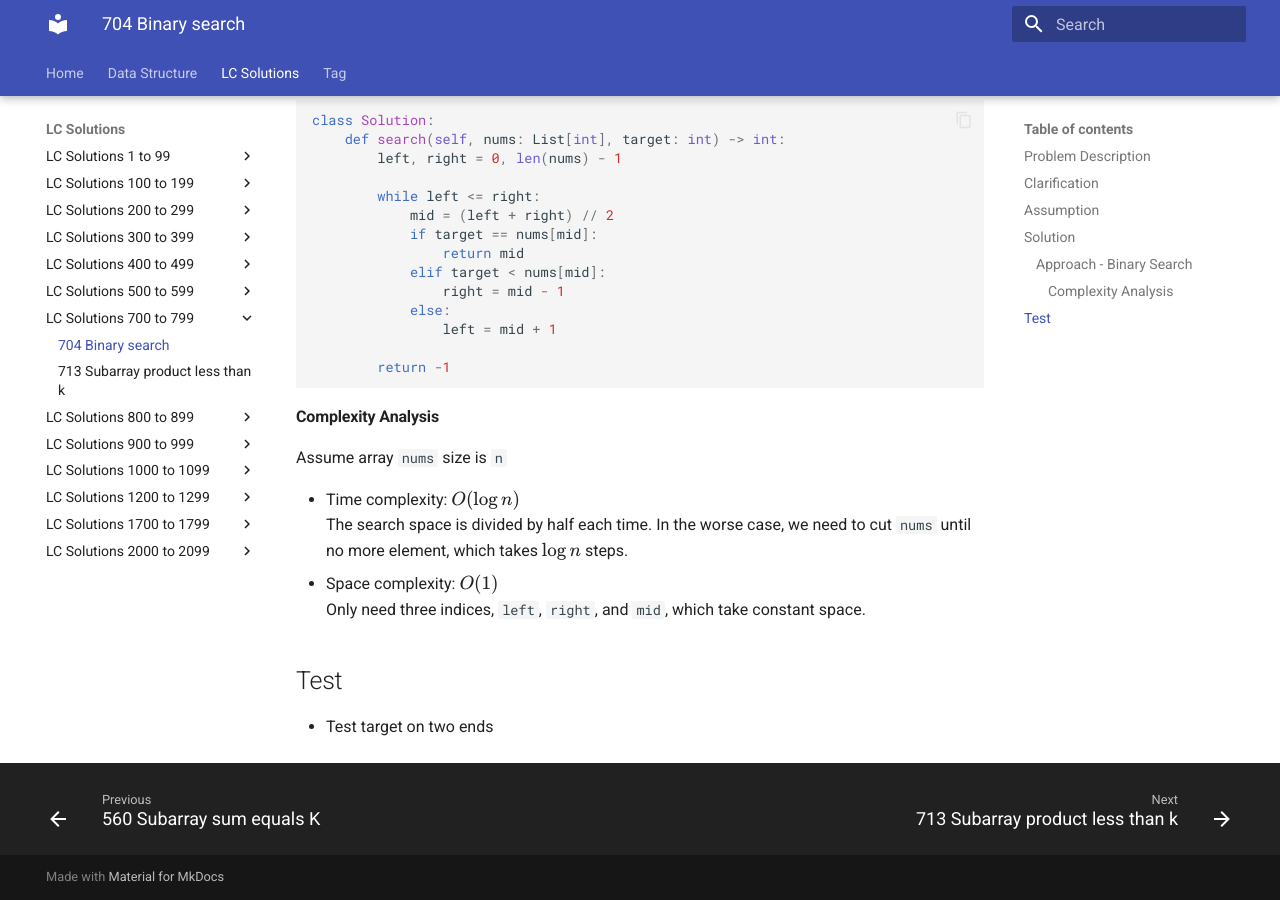
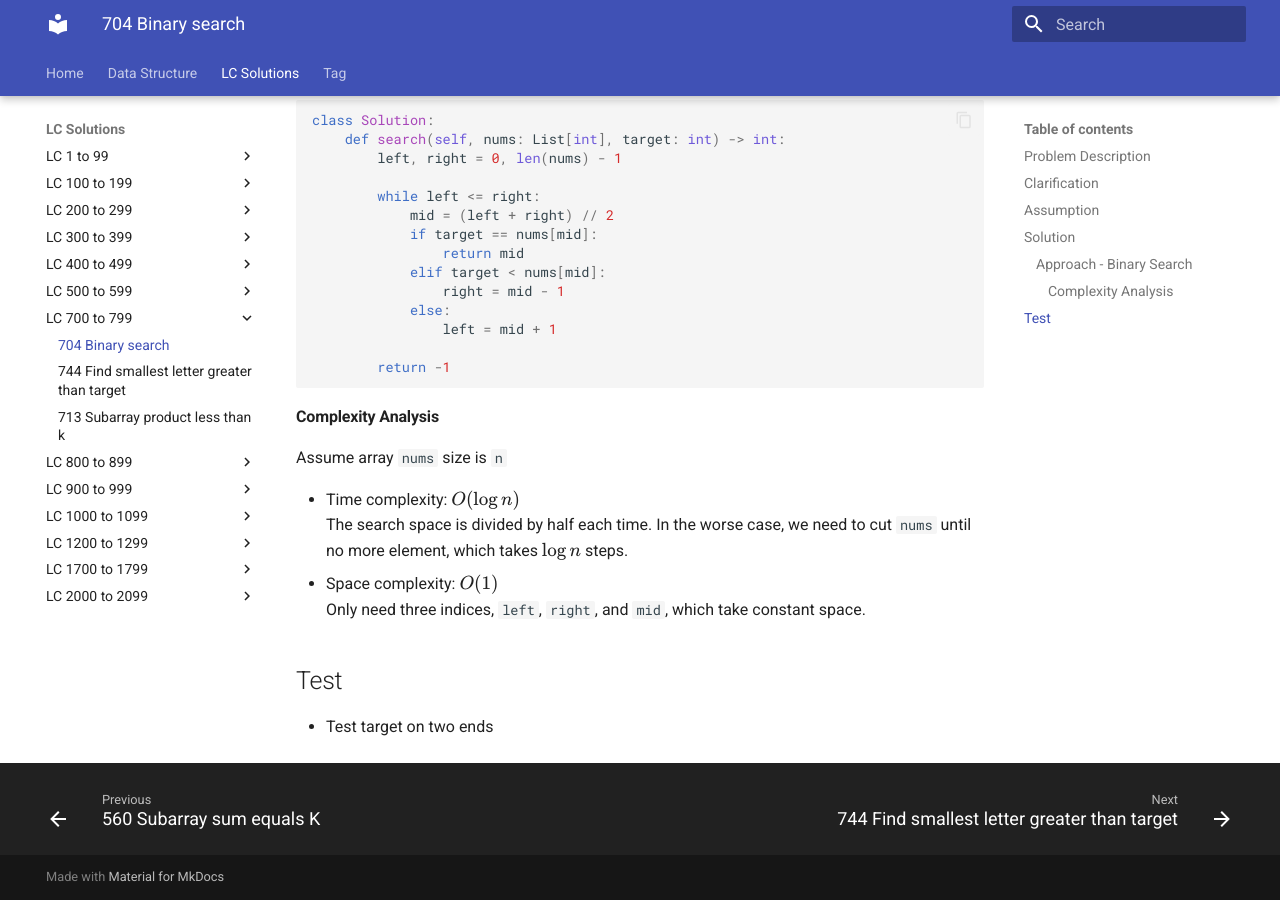
Before and after one commit to RogerLuo-Code/coding-practice, an MkDocs documentation site: the page built from docs/lc-solutions/lc0700-0799/lc0704-binary-search.md, in a window 1280 px wide and 900 px high, scrolled down 964 px. Built offline with MkDocs 1.6.1 and Material for MkDocs 9.7.7, drawn with Linux system fonts in a browser that asks for light colours; some of the changed text lies outside the part shown.

Commit message:
Add solutions to LC 35, 704, 744

```diff
--- a/mkdocs.yml
+++ b/mkdocs.yml
@@ -66,7 +66,7 @@
   - Data Structure:
     - Linked List: data-structure/linked-list/linked-list.md
   - LC Solutions:
-    - LC Solutions 1 to 99:
+    - LC 1 to 99:
       - 1 Two sum: lc-solutions/lc0001-0099/lc0001-two-sum.md
       - 2 Add two numbers: lc-solutions/lc0001-0099/lc0002-add-two-numbers.md
       - 15 3sum: lc-solutions/lc0001-0099/lc0015-3sum.md
@@ -75,49 +75,51 @@
       - 23 Merge k sorted list: lc-solutions/lc0001-0099/lc0023-merge-k-sorted-lists.md
       - 26 Remove duplicates from sorted array: lc-solutions/lc0001-0099/lc0026-remove-duplicates-from-sorted-array.md
       - 27 Remove element: lc-solutions/lc0001-0099/lc0027-remove-element.md
+      - 35 Search insert position: lc-solutions/lc0001-0099/lc0035-search-insert-position.md
       - 75 Sort colors: lc-solutions/lc0001-0099/lc0075-sort-colors.md
       - 80 Remove duplicates from sorted array II: lc-solutions/lc0001-0099/lc0080-remove-duplicates-from-sorted-array-ii.md
       - 88 Merge sorted array: lc-solutions/lc0001-0099/lc0088-merge-sorted-array.md
       - 92 Reverse linked list ii: lc-solutions/lc0001-0099/lc0092-reverse-linked-list-ii.md
-    - LC Solutions 100 to 199:
+    - LC 100 to 199:
       - 119 Pascal's triangle ii: lc-solutions/lc0100-0199/lc0119-pascals-triangle-ii.md
       - 141 Linked list cycle: lc-solutions/lc0100-0199/lc0141-linked-list-cycle.md
       - 142 Linked list cycle ii: lc-solutions/lc0100-0199/lc0142-linked-list-cycle-ii.md
       - 143 Reorder list: lc-solutions/lc0100-0199/lc0143-reorder-list.md
       - 167 Two sum ii - input array is sorted: lc-solutions/lc0100-0199/lc0167-two-sum-ii-input-array-is-sorted.md
       - 189 Rotate array: lc-solutions/lc0100-0199/lc0189-rotate-array.md
-    - LC Solutions 200 to 299:
+    - LC 200 to 299:
       - 203 Remove linked list elements: lc-solutions/lc0200-0299/lc0203-remove-linked-list-elements.md
       - 206 Reverse linked list: lc-solutions/lc0200-0299/lc0206-reverse-linked-list.md
       - 209 Minimum size subarray sum: lc-solutions/lc0200-0299/lc0209-minimum-size-subarray-sum.md
       - 234 Palindrome linked list: lc-solutions/lc0200-0299/lc0234-palindrome-linked-list.md
       - 237 Delete node in a linked list: lc-solutions/lc0200-0299/lc0237-delete-node-in-a-linked-list.md
-    - LC Solutions 300 to 399:
+    - LC 300 to 399:
       - 325 Maximum size subarray sum equals k: lc-solutions/lc0300-0399/lc0325-maximum-size-subarray-sum-equals-k.md
-    - LC Solutions 400 to 499:
+    - LC 400 to 499:
       - 445 Add two numbers ii: lc-solutions/lc0400-0499/lc0445-add-two-numbers-ii.md
       - 448 Find all numbers disappeared in an array: lc-solutions/lc0400-0499/lc0448-find-all-numbers-disappeared-in-an-array.md
       - 485 Max consecutive ones: lc-solutions/lc0400-0499/lc0485-max-consecutive-ones.md
       - 487 Max consecutive ones II: lc-solutions/lc0400-0499/lc0487-max-consecutive-ones-ii.md
-    - LC Solutions 500 to 599:
+    - LC 500 to 599:
       - 560 Subarray sum equals K: lc-solutions/lc0500-0599/lc0560-subarray-sum-equals-k.md
-    - LC Solutions 700 to 799:
-      - 704 Binary search: lc-solutions/lc0700-0799/lc704-binary-search.md
+    - LC 700 to 799:
+      - 704 Binary search: lc-solutions/lc0700-0799/lc0704-binary-search.md
+      - 744 Find smallest letter greater than target: lc-solutions/lc0700-0799/lc0744-find-smallest-letter-greater-than-target.md
       - 713 Subarray product less than k: lc-solutions/lc0700-0799/lc0713-subarray-product-less-than-k.md
-    - LC Solutions 800 to 899:
+    - LC 800 to 899:
       - 862 Shortest subarray with sum at least k: lc-solutions/lc0800-0899/lc0862-shortest-subarray-with-sum-at-least-k.md
       - 876 Middle of the linked list: lc-solutions/lc0800-0899/lc0876-middle-of-the-linked-list.md
       - 896 Monotonic array: lc-solutions/lc0800-0899/lc0896-monotonic-array.md
-    - LC Solutions 900 to 999:
+    - LC 900 to 999:
       - 904 Fruit into baskets: lc-solutions/lc0900-0999/lc0904-fruit-into-baskets.md
       - 974 Subarray sums divisible by K: lc-solutions/lc0900-0999/lc0974-subarray-sums-divisible-by-k.md
-    - LC Solutions 1000 to 1099:
+    - LC 1000 to 1099:
       - 1004 Max consecutive ones III: lc-solutions/lc1000-1099/lc1004-max-consecutive-ones-iii.md
-    - LC Solutions 1200 to 1299:
+    - LC 1200 to 1299:
       - 1232 Check if it is a straight line: lc-solutions/lc1200-1299/lc1232-check-if-it-is-a-straight-line.md
-    - LC Solutions 1700 to 1799:
+    - LC 1700 to 1799:
       - 1721 Swapping nodes in a linked list: lc-solutions/lc1700-1799/lc1721-swapping-nodes-in-a-linked-list.md
-    - LC Solutions 2000 to 2099:
+    - LC 2000 to 2099:
       - 2095 Delete the middle node of a linked list: lc-solutions/lc2000-2099/lc2095-delete-the-middle-node-of-a-linked-list.md
-  # - LC Solutions 1500 to 1999:
+  # - LC 1500 to 1999:
   - Tag: tags.md
```
Also changed, not shown: docs/lc-solutions/lc0001-0099/lc0035-search-insert-position.md (added, +95 -0 lines), docs/lc-solutions/lc0700-0799/lc0744-find-smallest-letter-greater-than-target.md (added, +74 -0 lines), docs/lc-solutions/lc0700-0799/lc0704-binary-search.md (renamed from docs/lc-solutions/lc0700-0799/lc704-binary-search.md).
